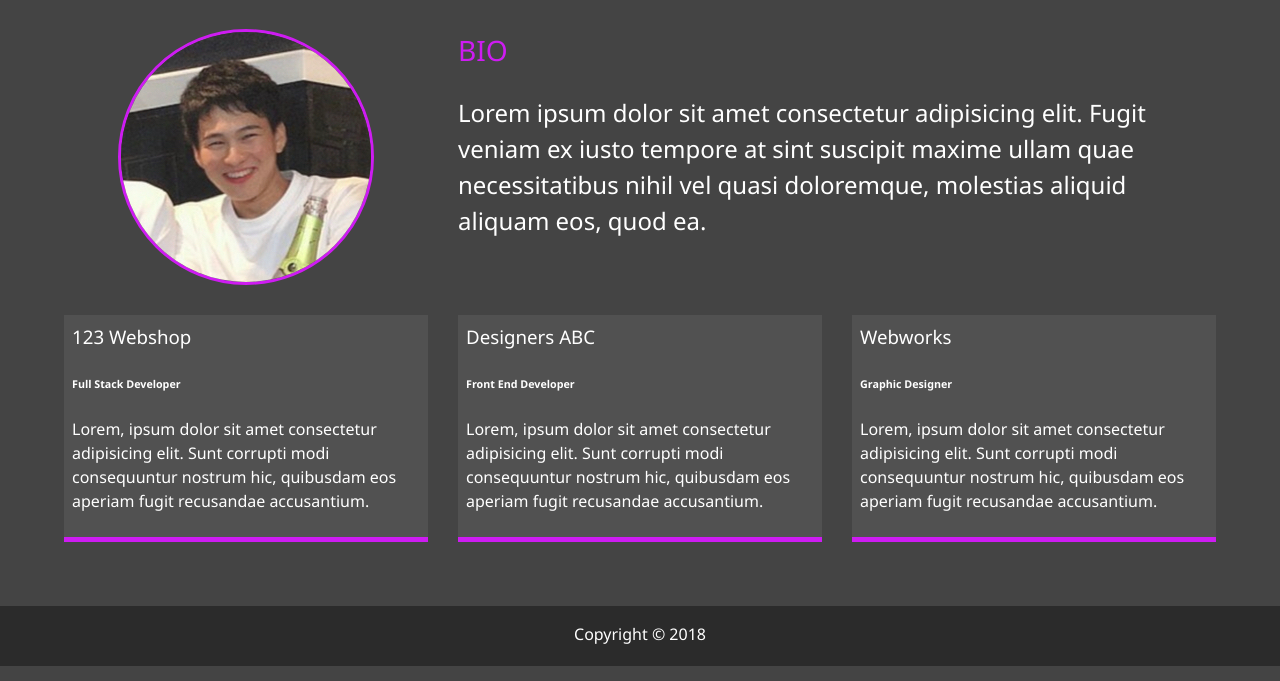
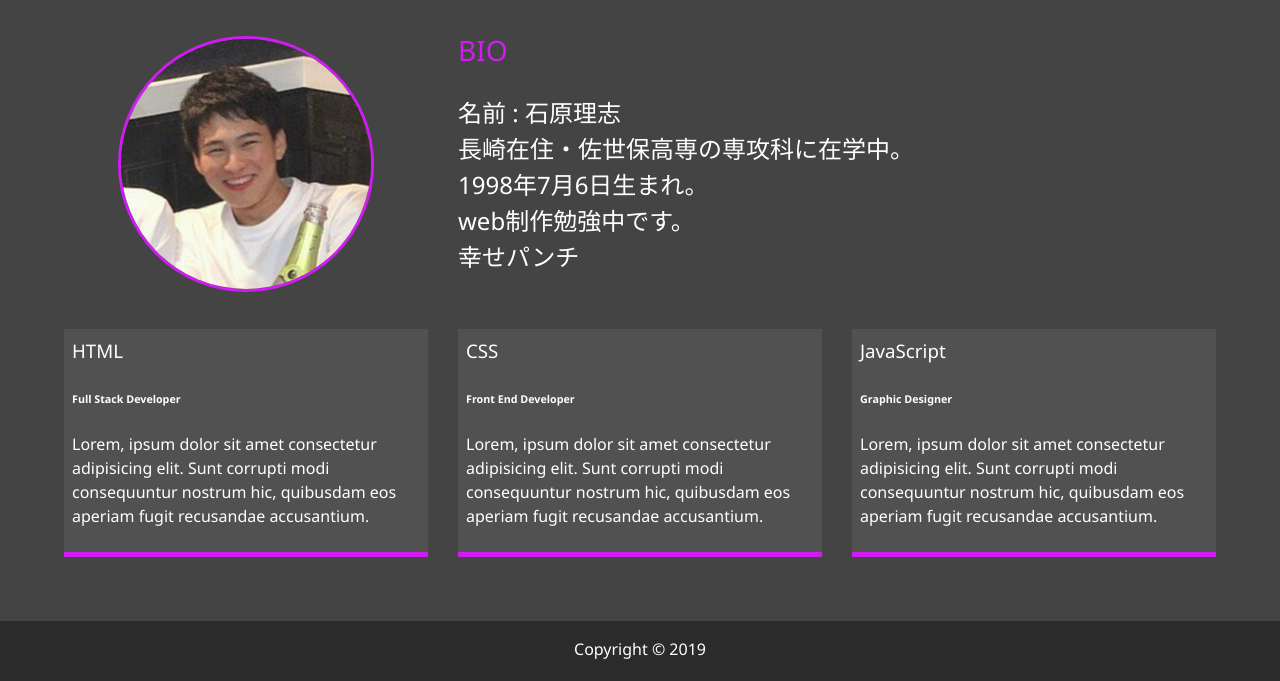
Before and after one commit to sishihara0706/modern_portfolio, a website: page dist/about.html in a window 1280 px wide. Shown: the part 253-934 px from the top of the page. Drawn offline with Linux system fonts and the light colour scheme.

```diff
--- a/dist/about.html
+++ b/dist/about.html
@@ -54,20 +54,21 @@
         Let me tell you a few things...
       </h2>
       <div class="about-info">
-        <img src="img/myimage.jpg" alt="John Doe" class="bio-image" />
+        <img src="img/myimage.jpg" alt="Satoshi Ishihara" class="bio-image" />
 
         <div class="bio">
           <h3 class="text-secondary">BIO</h3>
           <p>
-            Lorem ipsum dolor sit amet consectetur adipisicing elit. Fugit
-            veniam ex iusto tempore at sint suscipit maxime ullam quae
-            necessitatibus nihil vel quasi doloremque, molestias aliquid aliquam
-            eos, quod ea.
+            名前 : 石原理志<br />
+            長崎在住・佐世保高専の専攻科に在学中。<br />
+            1998年7月6日生まれ。<br />
+            web制作勉強中です。<br />
+            幸せパンチ<br />
           </p>
         </div>
 
         <div class="job job-1">
-          <h3>123 Webshop</h3>
+          <h3>HTML</h3>
           <h6>Full Stack Developer</h6>
           <p>
             Lorem, ipsum dolor sit amet consectetur adipisicing elit. Sunt
@@ -77,7 +78,7 @@
         </div>
 
         <div class="job job-2">
-          <h3>Designers ABC</h3>
+          <h3>CSS</h3>
           <h6>Front End Developer</h6>
           <p>
             Lorem, ipsum dolor sit amet consectetur adipisicing elit. Sunt
@@ -87,7 +88,7 @@
         </div>
 
         <div class="job job-3">
-          <h3>Webworks</h3>
+          <h3>JavaScript</h3>
           <h6>Graphic Designer</h6>
           <p>
             Lorem, ipsum dolor sit amet consectetur adipisicing elit. Sunt
@@ -99,7 +100,7 @@
     </main>
 
     <footer id="main-footer">
-      Copyright &copy; 2018
+      Copyright &copy; 2019
     </footer>
 
     <script src="https://kit.fontawesome.com/2a4222ffb0.js"></script>
```
Also changed, not shown: dist/contact.html (+4 -5 lines), dist/work.html (+1 -1 lines).
